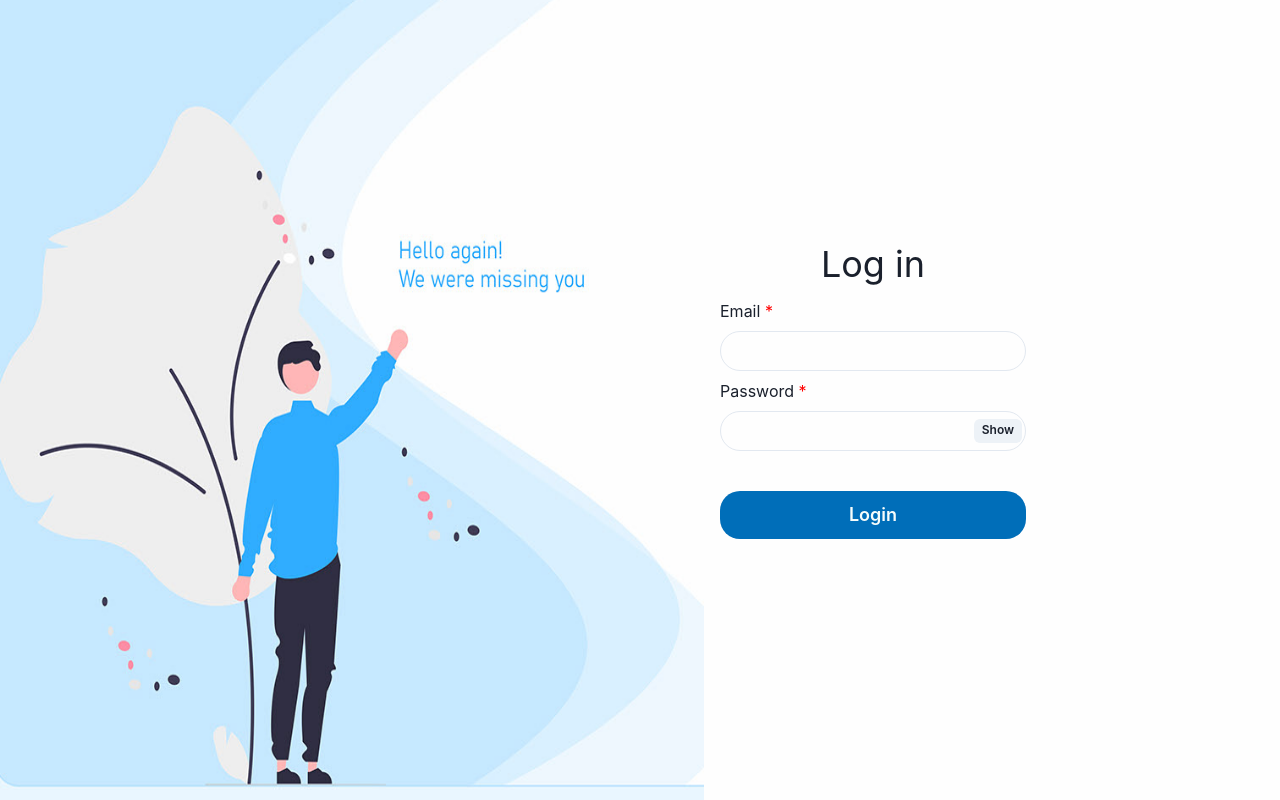
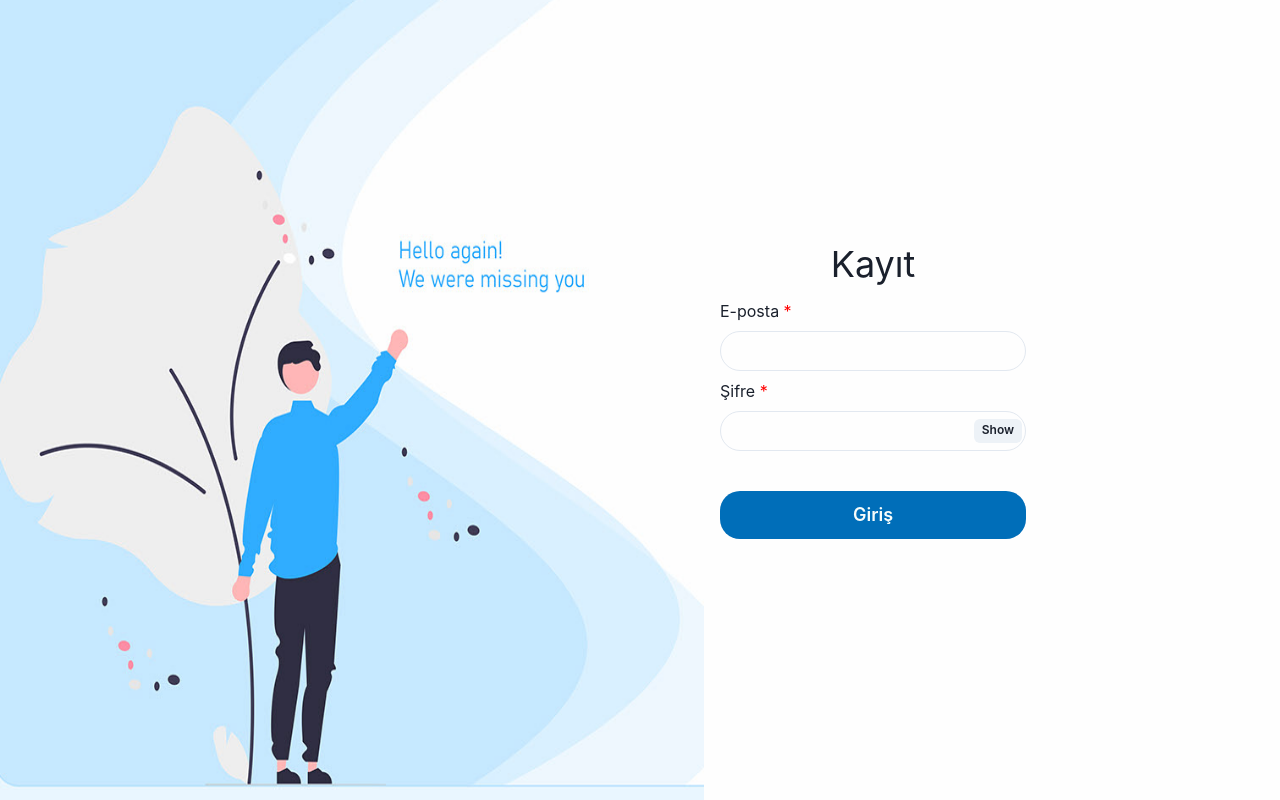
Before and after one commit to Ethemkizilyer/weatherapp, a Next.js app: page / in a window 1280 px wide. Built offline with nearby package versions, Linux system fonts and the light colour scheme.

Commit message:
feat: finish

```diff
--- a/pages/index.tsx
+++ b/pages/index.tsx
@@ -76,11 +76,11 @@ const Index: NextPage = () => {
         mx={[2, 3, 4]}
       >
         <Text textAlign="center" fontSize="4xl">
-          Log in
+        Kayıt
         </Text>
         <Flex direction="column">
           <Text textAlign="left" fontSize="medium" marginY="2">
-            Email <span style={{ color: "red" }}>*</span>
+            E-posta <span style={{ color: "red" }}>*</span>
             <i>{emailError && "Lütfen e-posta giriniz"}</i>
           </Text>
           <Input
@@ -95,8 +95,8 @@ const Index: NextPage = () => {
             type="email"
           />
           <Text textAlign="left" fontSize="medium" marginY="2">
-            Password <span style={{ color: "red" }}>*</span>
-            <i>{passwordError && "Lütfen min 6 hane password giriniz"}</i>
+            Şifre <span style={{ color: "red" }}>*</span>
+            <i>{passwordError && "Lütfen min 6 haneli password giriniz"}</i>
           </Text>
           <InputGroup>
             <Input
@@ -138,7 +138,7 @@ const Index: NextPage = () => {
             }}
             onClick={handleLogin}
           >
-            Login
+            Giriş
           </Button>
           <Flex
             gap={["20px", "20px", "40px"]}
```
